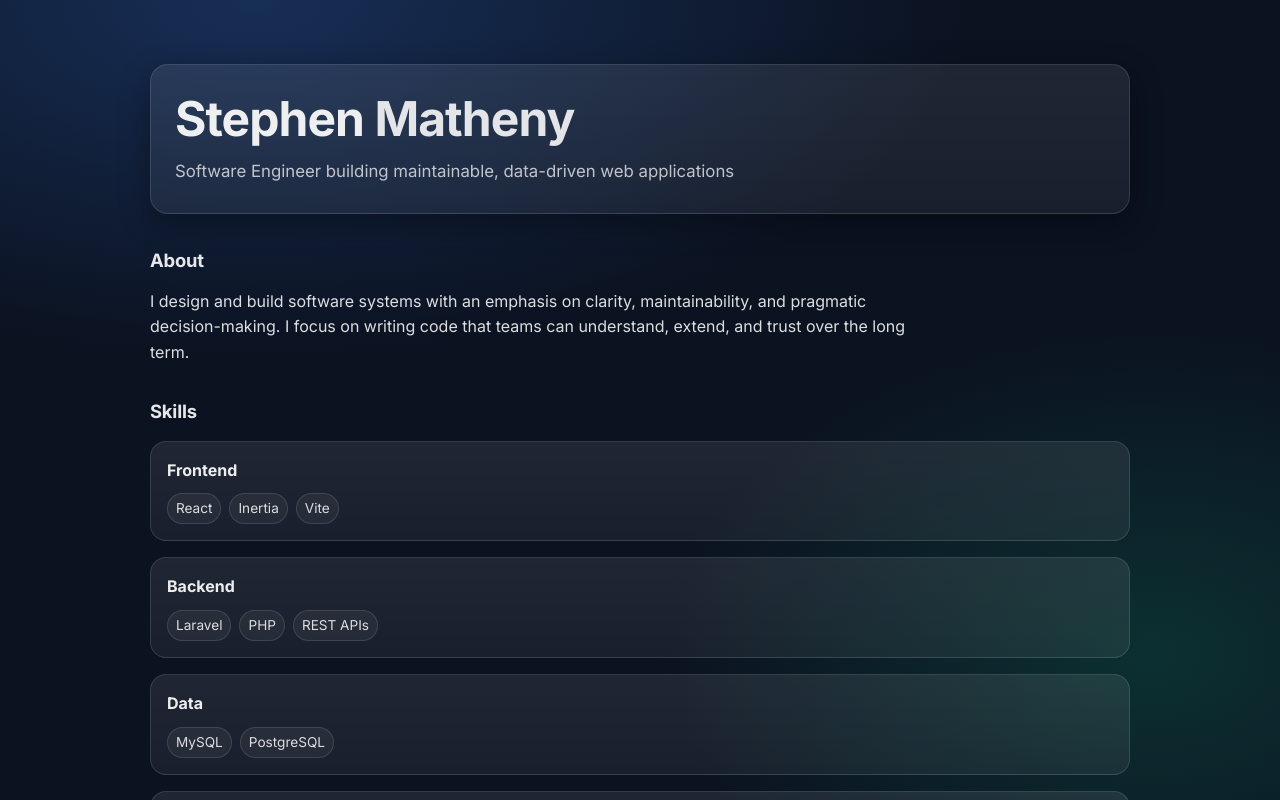
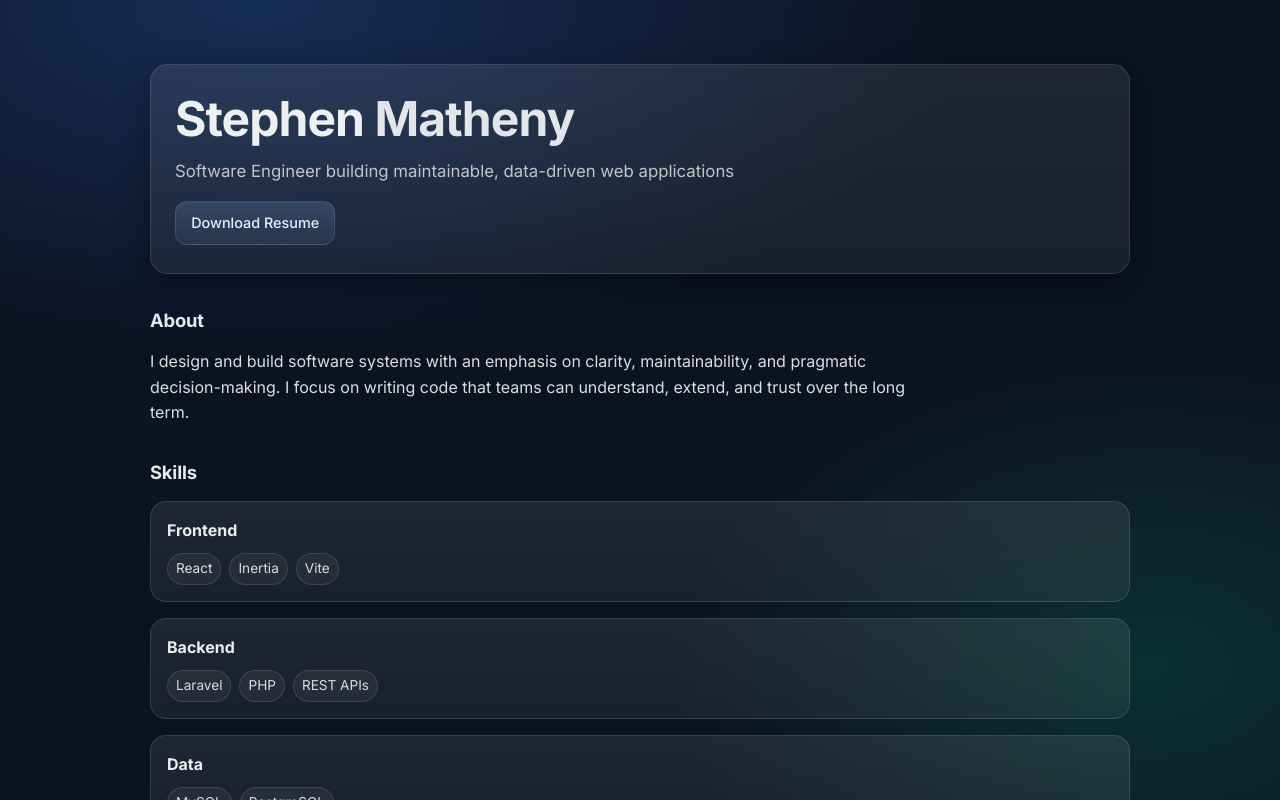
Before and after one commit to stephenmatheny/smatheny, a React (Vite) app: page / in a window 1280 px wide. Shown: the top 800 px of the page. Built offline with nearby package versions, Linux system fonts and the light colour scheme.

Commit message:
feat: add resume download link

```diff
--- a/src/components/Header.jsx
+++ b/src/components/Header.jsx
@@ -8,6 +8,17 @@ export default function Header({ firstName, lastName, headline }) {
       </div>
 
       <p className="hero__headline">{headline}</p>
+
+      <div className="hero__actions">
+        <a
+          href="/Stephen-Matheny-Resume.pdf"
+          className="btn btn--primary"
+          target="_blank"
+          rel="noreferrer"
+        >
+          Download Resume
+        </a>
+      </div>
     </header>
   );
 }
--- a/src/index.css
+++ b/src/index.css
@@ -214,3 +214,41 @@ a:hover { text-decoration: underline; }
   height: 22px;
   color: rgba(255, 255, 255, 0.92);
 }
+
+.hero__actions {
+  margin-top: 1rem;
+  display: flex;
+  gap: 0.75rem;
+  flex-wrap: wrap;
+}
+
+.btn {
+  display: inline-flex;
+  align-items: center;
+  gap: 0.5rem;
+  padding: 0.6rem 0.95rem;
+  border-radius: 12px;
+  border: 1px solid var(--border);
+  font-size: 0.9rem;
+  font-weight: 500;
+  text-decoration: none;
+  cursor: pointer;
+}
+
+.btn--primary {
+  background: linear-gradient(
+    180deg,
+    rgba(147, 197, 253, 0.18),
+    rgba(147, 197, 253, 0.08)
+  );
+  color: #e5f0ff;
+}
+
+.btn--primary:hover {
+  background: linear-gradient(
+    180deg,
+    rgba(147, 197, 253, 0.28),
+    rgba(147, 197, 253, 0.14)
+  );
+  text-decoration: none;
+}
```
Also changed, not shown: 1 other file (tests, documents, lock files or other folders).
